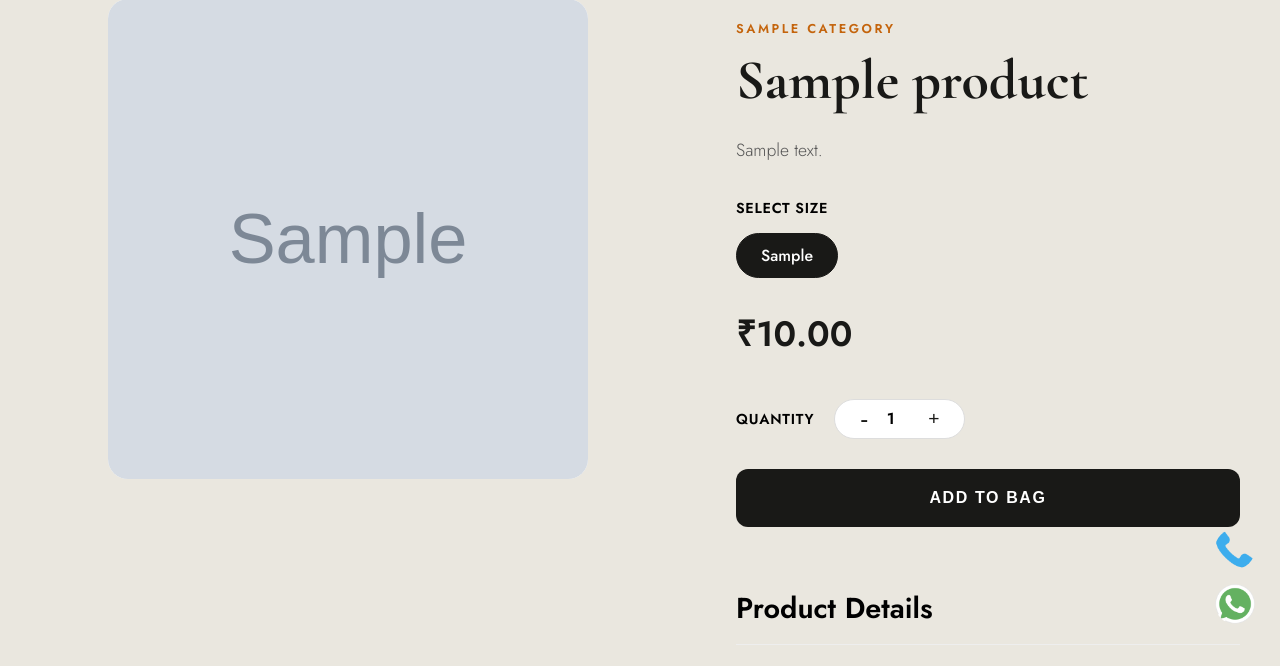
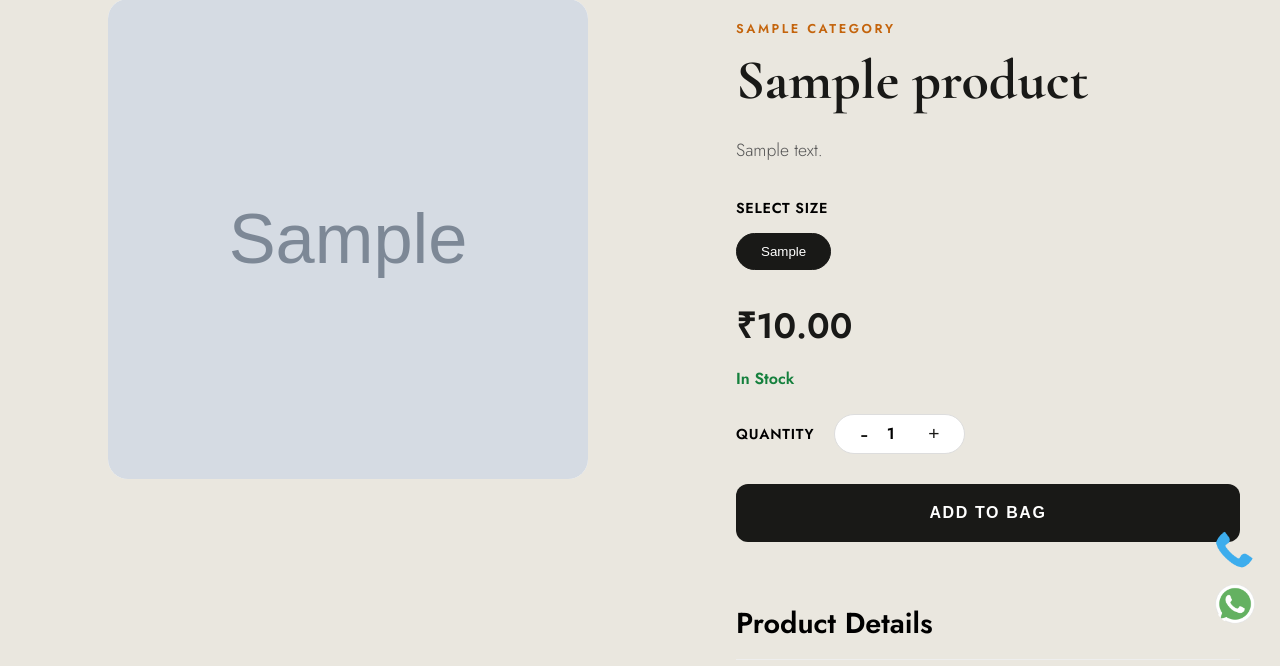
Before and after one commit to mynexasolutions-spec/zuhraan, a Flask app: a page that uses templates/product_detail.html in a window 1280 px wide. Shown: the part 151-817 px from the top of the page. Run offline with Flask 3, Linux system fonts and the light colour scheme; tables that the repository leaves empty hold one stand-in row (values such as "Sample post"); grey boxes marked "Sample" are stand-in pictures; some libraries are stand-ins or nearby versions.

Commit message:
feat: show sold-out product variants

```diff
--- a/routes/main.py
+++ b/routes/main.py
@@ -183,8 +183,24 @@ def add_to_cart():
     variant = ProductVariant.query.get_or_404(variant_id)
     cart = session.get('cart', {})
     v_id_str = str(variant_id)
-    if v_id_str in cart: cart[v_id_str] += quantity
-    else: cart[v_id_str] = quantity
+    available_stock = variant.stock_quantity or 0
+    existing_quantity = cart.get(v_id_str, 0)
+
+    if available_stock <= 0:
+        message = f'{variant.product.name} is sold out.'
+        if wants_json:
+            return jsonify({'message': message}), 409
+        flash(message, 'error')
+        return redirect(request.referrer or url_for('main.shop'))
+
+    if existing_quantity + quantity > available_stock:
+        message = f'Only {available_stock} unit(s) of {variant.product.name} are available.'
+        if wants_json:
+            return jsonify({'message': message}), 409
+        flash(message, 'error')
+        return redirect(request.referrer or url_for('main.shop'))
+
+    cart[v_id_str] = existing_quantity + quantity
     session['cart'] = cart
     message = f'{variant.product.name} added to cart!'
     if wants_json:
@@ -221,7 +237,12 @@ def update_cart(variant_id):
     v_id_str = str(variant_id)
     if v_id_str in cart:
         if action == 'increase':
-            cart[v_id_str] += 1
+            variant = ProductVariant.query.get_or_404(variant_id)
+            available_stock = variant.stock_quantity or 0
+            if cart[v_id_str] < available_stock:
+                cart[v_id_str] += 1
+            else:
+                flash(f'Only {available_stock} unit(s) are available.', 'error')
         elif action == 'decrease':
             if cart[v_id_str] > 1:
                 cart[v_id_str] -= 1
--- a/templates/product_detail.html
+++ b/templates/product_detail.html
@@ -37,10 +37,12 @@
                 <p class="selection-title">Select Size</p>
                 <div class="variant-pills">
                     {% for variant in product.variants %}
-                    <div class="variant-pill {% if loop.first %}variant-pill--active{% endif %}"
-                         onclick="updatePrice('{{ variant.price }}', '{{ variant.original_price or '' }}', this, '{{ variant.id }}')">
-                        {{ variant.size }}
-                    </div>
+                    {% set is_in_stock = variant.stock_quantity and variant.stock_quantity > 0 %}
+                    <button type="button"
+                            class="variant-pill {% if loop.first %}variant-pill--active{% endif %} {% if not is_in_stock %}variant-pill--sold-out{% endif %}"
+                            {% if is_in_stock %}onclick="updatePrice('{{ variant.price }}', '{{ variant.original_price or '' }}', this, '{{ variant.id }}', '{{ variant.stock_quantity }}')"{% else %}disabled aria-label="{{ variant.size }} sold out"{% endif %}>
+                        {{ variant.size }}{% if not is_in_stock %} · Sold Out{% endif %}
+                    </button>
                     {% endfor %}
                 </div>
             </div>
@@ -54,6 +56,10 @@
                 </span>
             </div>
 
+            <p id="stockStatus" class="stock-status {% if not product.variants or not product.variants[0].stock_quantity %}stock-status--sold-out{% endif %}">
+                {% if product.variants and product.variants[0].stock_quantity %}In Stock{% else %}Sold Out{% endif %}
+            </p>
+
             <form id="addToCartForm" data-action="{{ url_for('main.add_to_cart') }}" method="POST">
     <input type="hidden" name="csrf_token" value="{{ csrf_token() }}">
                 <input type="hidden" name="variant_id" id="selectedVariantId" value="{{ product.variants[0].id if product.variants else '' }}">
@@ -61,14 +67,14 @@
                 <div class="quantity-controller" style="display: flex; align-items: center; gap: 20px; margin-bottom: 30px;">
                     <p class="selection-title" style="margin-bottom: 0;">Quantity</p>
                     <div style="display: flex; align-items: center; background: #fff; border: 1px solid #ddd; border-radius: 30px; padding: 5px 15px;">
-                        <button type="button" onclick="adjustQty(-1)" style="background: none; border: none; font-size: 1.5rem; cursor: pointer; color: var(--dark); padding: 0 10px;">-</button>
-                        <input type="number" name="quantity" id="productQty" value="1" min="1" readonly style="width: 40px; text-align: center; border: none; font-family: 'Jost', sans-serif; font-weight: 600; font-size: 1rem; outline: none;">
-                        <button type="button" onclick="adjustQty(1)" style="background: none; border: none; font-size: 1.2rem; cursor: pointer; color: var(--dark); padding: 0 10px;">+</button>
+                        <button type="button" class="quantity-adjustment" onclick="adjustQty(-1)" {% if not product.variants or not product.variants[0].stock_quantity %}disabled{% endif %} style="background: none; border: none; font-size: 1.5rem; cursor: pointer; color: var(--dark); padding: 0 10px;">-</button>
+                        <input type="number" name="quantity" id="productQty" value="1" min="1" max="{{ product.variants[0].stock_quantity if product.variants and product.variants[0].stock_quantity else 1 }}" readonly style="width: 40px; text-align: center; border: none; font-family: 'Jost', sans-serif; font-weight: 600; font-size: 1rem; outline: none;">
+                        <button type="button" class="quantity-adjustment" onclick="adjustQty(1)" {% if not product.variants or not product.variants[0].stock_quantity %}disabled{% endif %} style="background: none; border: none; font-size: 1.2rem; cursor: pointer; color: var(--dark); padding: 0 10px;">+</button>
                     </div>
                 </div>
 
                 <div id="btn-container">
-                    <button type="submit" class="btn-add-to-cart" id="addBtn">Add to Bag</button>
+                    <button type="submit" class="btn-add-to-cart" id="addBtn" {% if not product.variants or not product.variants[0].stock_quantity %}disabled{% endif %}>{% if product.variants and product.variants[0].stock_quantity %}Add to Bag{% else %}Sold Out{% endif %}</button>
                 </div>
             </form>
 
@@ -308,6 +314,14 @@
         background: #fff;
     }
     .variant-pill:hover { border-color: var(--amber); }
+    .variant-pill--sold-out,
+    .variant-pill:disabled {
+        color: #888;
+        background: #f5f5f5;
+        border-color: #ddd;
+        cursor: not-allowed;
+        text-decoration: line-through;
+    }
     .variant-pill--active {
         background: var(--dark);
         color: #fff;
@@ -322,6 +336,8 @@
     }
     .detail-current-price { font-size: 2.2rem; font-weight: 700; color: var(--dark); }
     .detail-old-price { font-size: 1.2rem; color: #999; text-decoration: line-through; }
+    .stock-status { color: #15803d; font-weight: 600; margin: -24px 0 24px; }
+    .stock-status--sold-out { color: #b91c1c; }
 
     .btn-add-to-cart {
         width: 100%;
@@ -489,7 +505,7 @@ function updateMainImage(src, thumb) {
     thumb.classList.add('thumb--active');
 }
 
-function updatePrice(price, original, pill, variantId) {
+function updatePrice(price, original, pill, variantId, stockQuantity) {
     document.getElementById('currentPrice').innerText = '₹' + parseFloat(price).toLocaleString(undefined, {minimumFractionDigits: 2});
     const oldPriceEl = document.getElementById('oldPrice');
     if (original && parseFloat(original) > parseFloat(price)) {
@@ -505,12 +521,30 @@ function updatePrice(price, original, pill, variantId) {
     if (variantId) {
         document.getElementById('selectedVariantId').value = variantId;
     }
+
+    const quantityInput = document.getElementById('productQty');
+    const addButton = document.getElementById('addBtn');
+    const stockStatus = document.getElementById('stockStatus');
+    const isInStock = Number(stockQuantity) > 0;
+
+    quantityInput.max = stockQuantity;
+    if (Number(quantityInput.value) > Number(stockQuantity)) {
+        quantityInput.value = stockQuantity;
+    }
+    document.querySelectorAll('.quantity-adjustment').forEach(button => {
+        button.disabled = !isInStock;
+    });
+    addButton.disabled = !isInStock;
+    addButton.innerText = isInStock ? 'Add to Bag' : 'Sold Out';
+    stockStatus.innerText = isInStock ? 'In Stock' : 'Sold Out';
+    stockStatus.classList.toggle('stock-status--sold-out', !isInStock);
 }
 
 function adjustQty(amount) {
     const qtyInput = document.getElementById('productQty');
     let currentQty = parseInt(qtyInput.value);
-    currentQty += amount;
+    const maximumQty = parseInt(qtyInput.max);
+    currentQty = Math.min(currentQty + amount, maximumQty);
     if (currentQty < 1) currentQty = 1;
     qtyInput.value = currentQty;
 }
```
